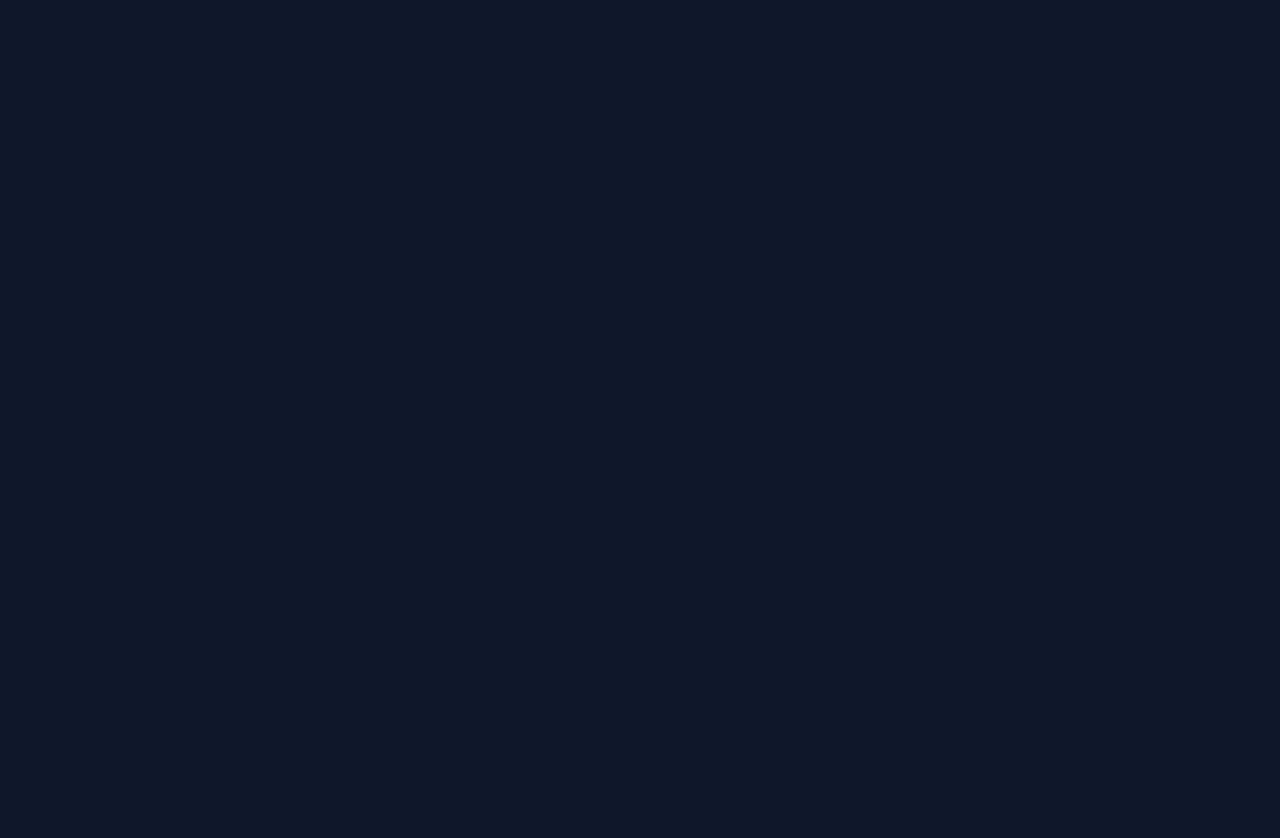
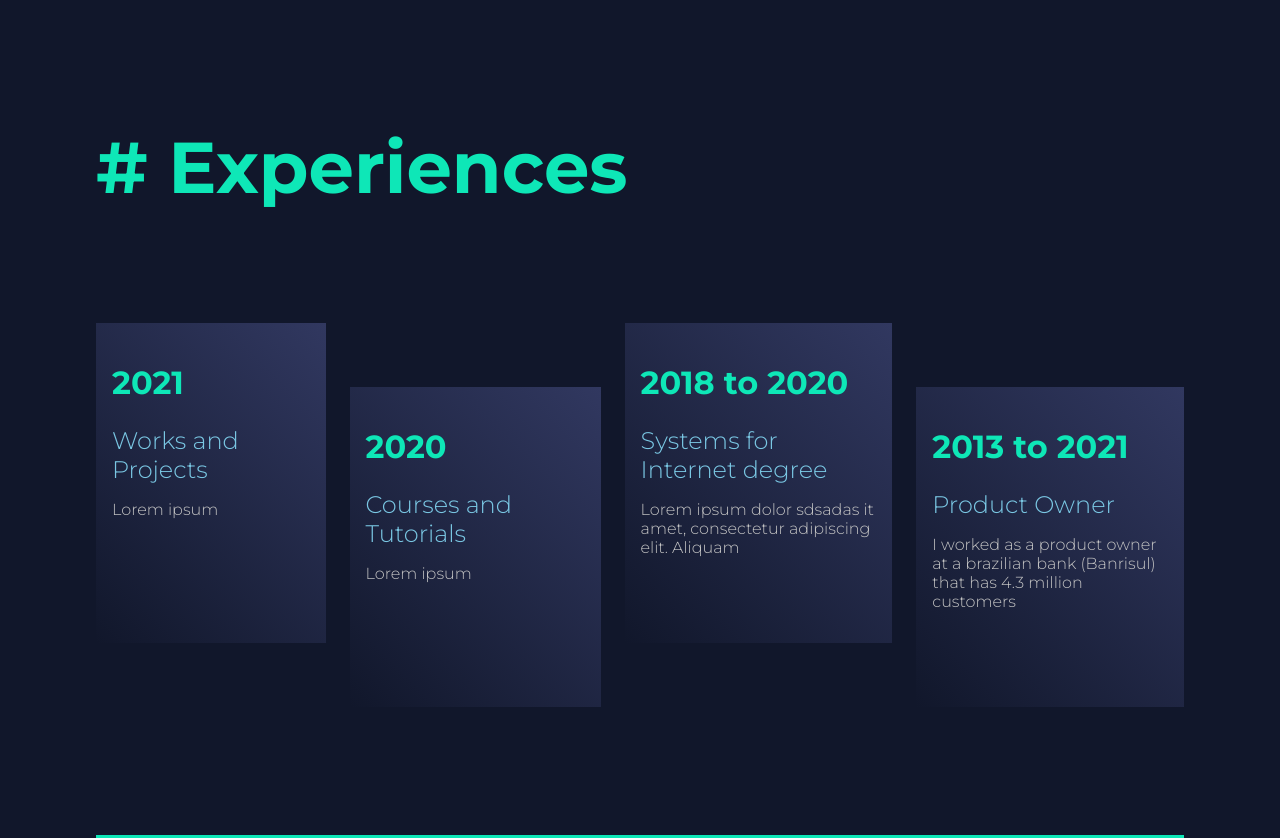
Before and after one commit to renanvzd/myportfolio, a Next.js app: page / in a window 1280 px wide. Shown: the part 660-1498 px from the top of the page. Before the commit the page ends 800 px from the top, so only its background shows below. Built offline with nearby package versions, Linux system fonts and the light colour scheme.

Commit message:
Experiences

```diff
--- /dev/null
+++ b/src/components/Experiences/ExperienceItem.tsx
@@ -0,0 +1,19 @@
+import { ItemContainer } from './styles';
+
+interface ExperienciaProps {
+  year: string;
+  title: string;
+  description: string;
+}
+
+export default function ExperienciaItem({ year, title, description }: ExperienciaProps) {
+  return (
+    <ItemContainer>
+      <div>
+        <h1>{year}</h1>
+        <h2>{title}</h2>
+        <p>{description}</p>
+      </div>
+    </ItemContainer>
+  );
+}
--- /dev/null
+++ b/src/components/Experiences/index.tsx
@@ -0,0 +1,36 @@
+import SectionTitle from '../SectionTitle';
+import ExperienceItem from './ExperienceItem';
+import { Container } from './styles';
+
+function Experiencias() {
+  return (
+    <Container>
+      <SectionTitle title=" Experiences" description="" />
+
+      <section>
+        <ExperienceItem
+          year="2021"
+          title="Works and Projects"
+          description="Lorem ipsum"
+        />
+        <ExperienceItem
+          year="2020"
+          title="Courses and Tutorials"
+          description="Lorem ipsum"
+        />
+        <ExperienceItem
+          year="2018 to 2020"
+          title="Systems for Internet degree"
+          description="Lorem ipsum dolor sdsadas it amet, consectetur adipiscing elit. Aliquam"
+        />
+        <ExperienceItem
+          year="2013 to 2021"
+          title="Product Owner"
+          description="I worked as a product owner at a brazilian bank (Banrisul) that has 4.3 million customers"
+        />
+      </section>
+    </Container>
+  );
+}
+
+export default Experiencias;
--- /dev/null
+++ b/src/components/Experiences/styles.ts
@@ -0,0 +1,118 @@
+import styled from 'styled-components';
+
+export const Container = styled.section`
+  width: 100%;
+
+  > section {
+    width: 100%;
+    margin-top: 7rem;
+    display: flex;
+    gap: 1.5rem;
+
+    padding-bottom: 8rem;
+    border-bottom: 3px solid ${({ theme }) => theme.primary};
+
+    @media (max-width: 1000px) {
+      gap: 1rem;
+    }
+
+    @media (max-width: 700px) {
+      flex-direction: column;
+      margin-top: 5rem;
+      gap: 2rem;
+    }
+  }
+`;
+
+export const ItemContainer = styled.div`
+  > div {
+    background: ${({ theme }) => theme.gradient};
+    padding: 1rem;
+    padding-top: 2.5rem;
+    height: 20rem;
+    display: flex;
+    flex-direction: column;
+    align-items: flex-start;
+    justify-content: flex-start;
+
+    max-width: 19rem;
+
+    transition: 0.5s;
+
+    h1 {
+      color: ${({ theme }) => theme.primary};
+      font-size: 2rem;
+      margin-bottom: 1.5rem;
+    }
+
+    h2 {
+      color: ${({ theme }) => theme.secondary};
+      font-size: 1.5rem;
+      font-weight: 300;
+      margin-bottom: 1rem;
+    }
+
+    p {
+      color: ${({ theme }) => theme.textLight};
+      font-size: 1rem;
+      font-weight: 300;
+    }
+  }
+
+  &:hover > div {
+    filter: brightness(1.3);
+    transform: translateY(-20px);
+  }
+
+  &:nth-child(even) > div {
+    margin-top: 4rem;
+  }
+
+  @media (max-width: 1000px) {
+    > div {
+      height: 15rem;
+      padding-top: 1.5rem;
+
+      h1 {
+        font-size: 1.2rem;
+        margin-bottom: 1rem;
+      }
+
+      h2 {
+        font-size: 1rem;
+      }
+
+      p {
+        font-size: 0.9rem;
+      }
+    }
+  }
+
+  @media (max-width: 700px) {
+    &:nth-child(even) > div {
+      margin-top: 0;
+    }
+
+    &:hover > div {
+      transform: translateY(0);
+    }
+
+    > div {
+      height: auto;
+      padding: 2rem;
+      max-width: 100%;
+
+      h1 {
+        font-size: 2rem;
+      }
+
+      h2 {
+        font-size: 1.5rem;
+      }
+
+      p {
+        font-size: 1rem;
+      }
+    }
+  }
+`;
--- /dev/null
+++ b/src/components/SectionTitle/index.tsx
@@ -0,0 +1,18 @@
+import { ReactNode } from 'react';
+import { Container } from './styles';
+
+interface SectionTitleProps {
+  title: string | ReactNode;
+  description?: string | ReactNode;
+}
+
+function SectionTitle({ title, description }: SectionTitleProps) {
+  return (
+    <Container>
+      <h1>#{title}</h1>
+      {description && <h2>{description}</h2>}
+    </Container>
+  );
+}
+
+export default SectionTitle;
--- /dev/null
+++ b/src/components/SectionTitle/styles.ts
@@ -0,0 +1,40 @@
+import styled from 'styled-components';
+
+export const Container = styled.div`
+  width: 100%;
+  display: flex;
+  flex-direction: column;
+  align-items: flex-start;
+  gap: 0.5rem;
+
+  h1 {
+    color: ${({ theme }) => theme.primary};
+    font-size: 4.5rem;
+  }
+
+  h2 {
+    color: ${({ theme }) => theme.secondary};
+    font-weight: 300;
+    font-size: 3.5rem;
+  }
+
+  @media (max-width: 1000px) {
+    h1 {
+      font-size: 2.5rem;
+    }
+
+    h2 {
+      font-size: 1.8rem;
+    }
+  }
+
+  @media (max-width: 500px) {
+    h1 {
+      font-size: 1.8rem;
+    }
+
+    h2 {
+      font-size: 1.2rem;
+    }
+  }
+`;
--- a/src/pages/index.tsx
+++ b/src/pages/index.tsx
@@ -1,6 +1,7 @@
 import { HomeContainer } from '../styles/HomeStyles'
 import Header from '../components/Header';
 import HomeHero from '../components/HomeHero';
+import Experiences from '../components/Experiences';
 
 export default function Home() {
   return (
@@ -8,6 +9,7 @@ export default function Home() {
       <Header />;
       <main className="container">
         <HomeHero />
+        <Experiences />
       </main>
     </HomeContainer>
   )
```
